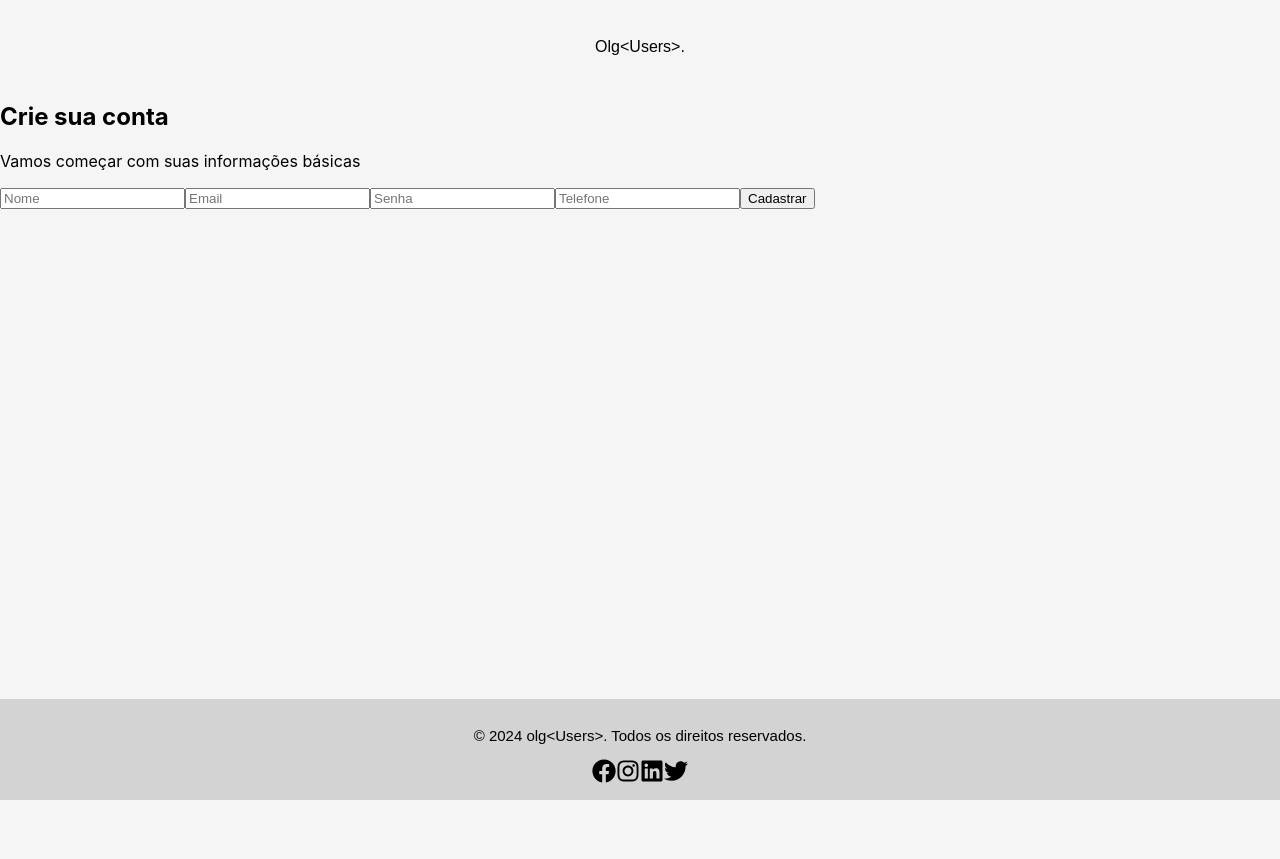
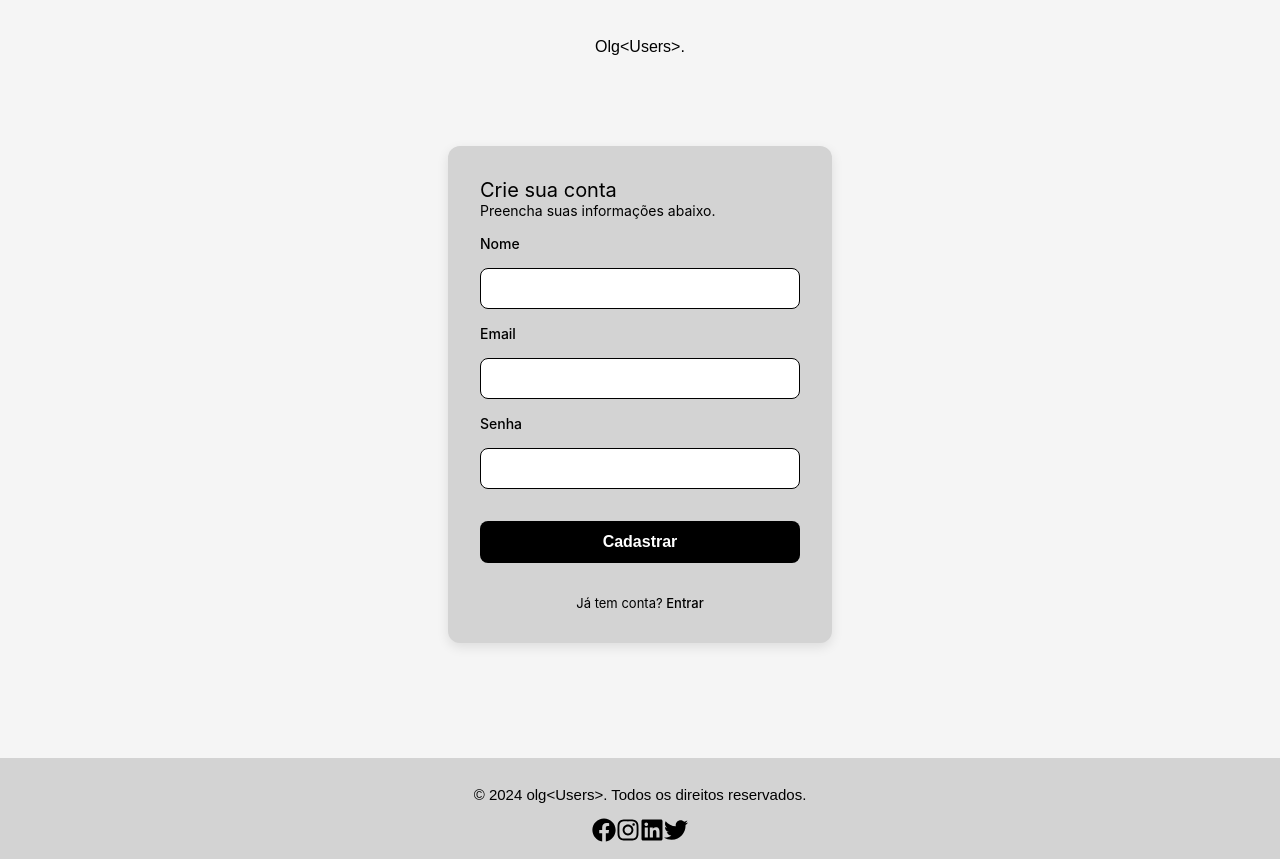
Before and after one commit to olegariobru/olgr-users, a React (Create React App) app in the folder frontEND/: page /cadastro in a window 1280 px wide. Before the commit the page ends 800 px from the top, so only its background shows below. Built offline with nearby package versions, Linux system fonts and the light colour scheme; a web font is replaced by a local one.

Commit message:
ajuste na tela de cadastro e inputs

```diff
--- a/frontEND/src/paginas/cadastro/cadastro.module.css
+++ b/frontEND/src/paginas/cadastro/cadastro.module.css
@@ -1,55 +1,56 @@
-.cadHeader{
-    display: flex;
-    justify-content: center;
+.cadBody {
+  display: block;
 }
 
-.cadHeader h1{
-    color: var(--cor-primaria);
-    padding: 0;
-    font-family: var(--fonte-principal);
-    font-weight: 300;
-    font-size: medium;
-    cursor: default;
-}
-.cadForm{
+.cadForm {
   display: flex;
   flex-direction: column;
   gap: 16px;
-    padding: 2%;
+  padding: 32px;
   background: var(--detalhe2);
   border-radius: 12px;
-    box-shadow: 0 4px 12pc rgba(0, 0, 0, 0.1);
-    width: 300px;
-    margin: 3% 0 0 36%;
+  box-shadow: 0 4px 12px rgba(0, 0, 0, 0.1);
+  width: 320px;
+  margin: 5% auto; /* centralizar igual login */
 }
-.cadTit{
+
+.cadFormDiv {
+  margin: 0;
+  padding: 0;
+}
+
+.cadFormTitle {
   font-size: 20px;
   color: var(--cor-preta);
   margin: 0;
-    padding: 0%;
+  padding: 0;
 }
-.cadSubTit{
+
+.cadFormSubtitle {
   font-size: 14px;
   color: var(--cor-preta);
   margin: 0;
-    padding: 0%;
+  padding: 0;
 }
 
-.labelCad{
+.cadLabel {
   font-size: 14px;
   font-weight: 500;
   color: var(--cor-preta);
 }
 
 .inputCad {
-    padding: 3%;
+  padding: 12px;
   border: 1px solid var(--cor-preta);
   border-radius: 8px;
   outline: none;
-    transition: border-color 0.3s
+  transition: border-color 0.3s;
+}
+.inputCad:focus {
+  border-color: var(--detalhe);
 }
 
-.btnCad{
+.btnCad {
   padding: 12px;
   background-color: var(--cor-preta);
   color: var(--cor-branca);
@@ -58,26 +59,15 @@
   cursor: pointer;
   font-size: 16px;
   font-weight: 600;
-    transition: background-color 0.3s;
+  margin: 5% 0;
+  transition: background-color 0.3s ease;
 }
 .btnCad:hover {
   background-color: var(--detalhe);
   color: var(--cor-preta);
 }
 
-.btnCad:active {
-    background-color: var(--cor-primaria-escura);
-}
-.inputCad:focus {
-    border-color: var(--cor-primaria);
-}
-.inputCad::placeholder {
-    color: var(--cor-cinza);
-    font-size: 14px;
-
-}
-
-.cadRod{
+.cadFormP {
   font-size: 13px;
   color: var(--cor-preta);
   text-align: center;
@@ -86,19 +76,30 @@
   cursor: default;
 }
 
-.cadLink{
+.cadLink {
   color: var(--cor-preta);
   text-decoration: none;
   font-weight: 500;
   transition: color 0.3s ease;
 }
-
 .cadLink:hover {
   color: var(--cor-branca);
-    text-decoration: none;
 }
+
+/* Mensagens alinhadas */
+.msgSucesso, .msgErro {
+  font-size: 14px;
+  font-weight: 500;
+  text-align: center;
+  margin: 8px 0 0 0;
+  padding: 10px;
+  border-radius: 8px;
+}
+
 .msgSucesso {
-  color: green;
-  font-weight: bold;
-  margin-bottom: 10px;
+  color: #2ecc71;
 }
+
+.msgErro {
+  color: #e74c3c;
+}
--- a/frontEND/src/paginas/cadastro/index.js
+++ b/frontEND/src/paginas/cadastro/index.js
@@ -3,6 +3,7 @@ import styles from './cadastro.module.css';
 import { useState } from 'react';
 import { auth } from '../../firebaseConfig';
 import { createUserWithEmailAndPassword } from 'firebase/auth';
+import { Link, useNavigate } from 'react-router-dom';
 
 export default function Cadastro() {
   const [form, setForm] = useState({
@@ -13,18 +14,43 @@ export default function Cadastro() {
   });
 
   const [mensagem, setMensagem] = useState('');
+  const navigate = useNavigate();
 
   const handleChange = (e) => {
     setForm({ ...form, [e.target.name]: e.target.value });
   };
 
+  const validarEmail = (email) => {
+    const regex = /^[^\s@]+@[^\s@]+\.[^\s@]+$/;
+    return regex.test(email);
+  }
+  const validarSenha = (senha) => {
+    const regex = /^(?=.*[A-Za-z])(?=.*\d)(?=.*[@$!%*#?&])[A-Za-z\d@$!%*#?&]{6,}$/;
+    return regex.test(senha);
+  };
+
+
   const handleSubmit = async (e) => {
     e.preventDefault();
     setMensagem('');
 
+    if (!validarEmail(form.email)) {
+      setMensagem('❌ O email informado não é válido.');
+      return;
+    }
+    if (!validarSenha(form.senha)) {
+      setMensagem('❌ A senha deve ter pelo menos 6 caracteres, incluindo letras, números e caracteres especiais.');
+      return;
+    }
+
     try {
       await createUserWithEmailAndPassword(auth, form.email, form.senha);
       setMensagem('✅ Usuário cadastrado com sucesso!');
+
+      setTimeout(() => {
+        navigate('/login');
+      }, 2000);
+
     } catch (error) {
       if (error.code === 'auth/email-already-in-use') {
         setMensagem('❌ Este email já está em uso.');
@@ -40,46 +66,46 @@ export default function Cadastro() {
 
   return (
     <motion.div
-      className={styles.container}
-      initial={{ opacity: 0 }}
-      animate={{ opacity: 1 }}
+      initial={{ opacity: 0, y: 20 }}
+      animate={{ opacity: 1, y: 0 }}
+      exit={{ opacity: 0, y: -20 }}
+      transition={{ duration: 0.5 }}
     >
-      <h2>Crie sua conta</h2>
-      <p>Vamos começar com suas informações básicas</p>
+      <div className={styles.cadBody}>
+        <form className={styles.cadForm} onSubmit={handleSubmit}>
 
-      {mensagem && <p>{mensagem}</p>}
+          <div className={styles.cadFormDiv}>
+            <p className={styles.cadFormTitle}>Crie sua conta</p>
+            <p className={styles.cadFormSubtitle}>Preencha suas informações abaixo.</p>
+          </div>
 
-      <form onSubmit={handleSubmit}>
-        <input
-          type="text"
-          name="nome"
-          placeholder="Nome"
-          value={form.nome}
-          onChange={handleChange}
-        />
-        <input
-          type="email"
-          name="email"
-          placeholder="Email"
-          value={form.email}
-          onChange={handleChange}
-        />
-        <input
-          type="password"
-          name="senha"
-          placeholder="Senha"
-          value={form.senha}
-          onChange={handleChange}
-        />
-        <input
-          type="tel"
-          name="telefone"
-          placeholder="Telefone"
-          value={form.telefone}
-          onChange={handleChange}
-        />
-        <button type="submit">Cadastrar</button>
-      </form>
+          <label className={styles.cadLabel} htmlFor="nome">Nome</label>
+          <input className={styles.inputCad} type="text" id="nome" name="nome" value={form.nome} onChange={handleChange} />
+
+          <label className={styles.cadLabel} htmlFor="email">Email</label>
+          <input className={styles.inputCad} type="text" id="email" name="email" value={form.email} onChange={handleChange} />
+
+          <label className={styles.cadLabel} htmlFor="senha">Senha</label>
+          <input className={styles.inputCad} type="password" id="senha" name="senha" value={form.senha} onChange={handleChange} />
+
+
+          <button className={styles.btnCad} type="submit">Cadastrar</button>
+
+          {mensagem && (
+            <motion.p
+              initial={{ opacity: 0 }}
+              animate={{ opacity: 1 }}
+              exit={{ opacity: 0 }}
+              transition={{ duration: 0.5 }}
+              className={mensagem.startsWith("✅") ? styles.msgSucesso : styles.msgErro}
+            >
+              {mensagem}
+            </motion.p>
+          )}
+
+          <p className={styles.cadFormP}>Já tem conta? <Link to="/login" className={styles.cadLink}>Entrar</Link></p>
+        </form>
+      </div>
     </motion.div>
   );
 }
```
Also changed, not shown: frontEND/firebase.json. Lines whose indentation alone changed are shown as unchanged.
